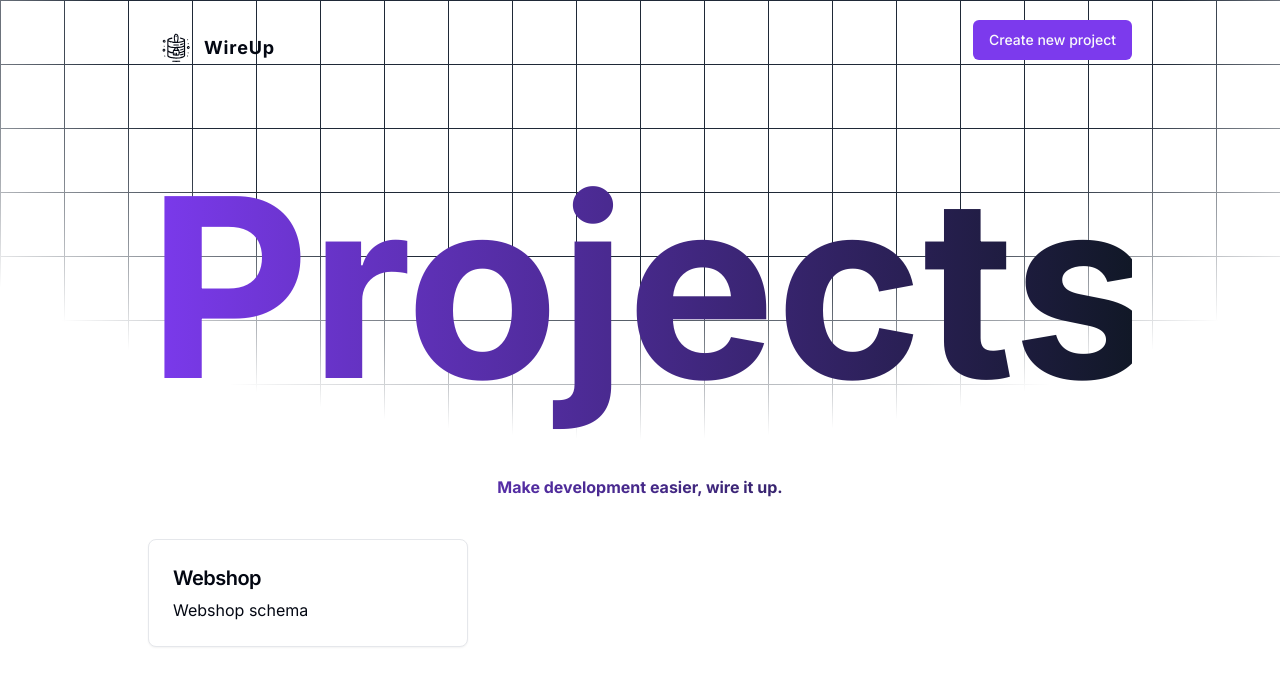
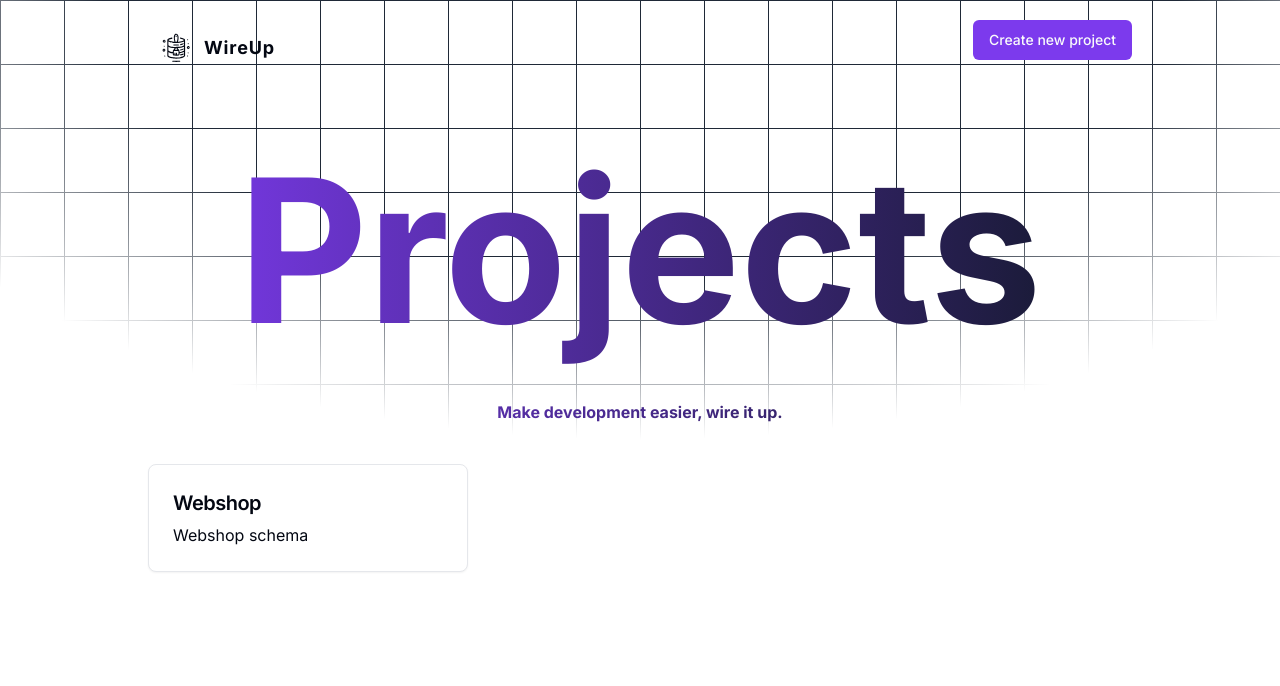
Before and after one commit to Morten010/WireUp, a Next.js app: page / in a window 1280 px wide. Shown: the top 686 px of the page. Built offline with nearby package versions, Linux system fonts and the light colour scheme.

Commit message:
fixed canvas height

```diff
--- a/src/app/page.tsx
+++ b/src/app/page.tsx
@@ -34,7 +34,7 @@ export default function Home() {
       {/* hero */}
       <div className="absolute bottom-0 left-0 right-0 top-0 bg-[linear-gradient(to_right,#1f2937_1px,transparent_1px),linear-gradient(to_bottom,#1f2937_1px,transparent_1px)] bg-[size:4rem_4rem] [mask-image:radial-gradient(ellipse_60%_50%_at_50%_0%,#000_70%,transparent_110%)] -z-10" />
       <div className="bg-gradient-to-r from-primary to-secondary-foreground text-transparent bg-clip-text relative mt-20">
-        <h1 className="text-8xl font-bold text-center md:text-[250px] leading-[1.5]">
+        <h1 className="text-8xl font-bold text-center md:text-[200px] leading-[1.5]">
           Projects
         </h1>
         <p
--- a/src/app/project/[id]/page.tsx
+++ b/src/app/project/[id]/page.tsx
@@ -3,7 +3,6 @@ import AddSchemaButton from '@/components/custom-ui/AddSchemaButton';
 import { FC } from 'react';
 import Sidebar from './components/Sidebar';
 import TopNav from './components/TopNav';
-import Table from './components/Table';
 import { useProject as getProject } from '@/store/useProject';
 import Canvas from '@/components/dnd/Canvas';
 
@@ -29,11 +28,11 @@ const index: FC<indexProps> = ({ params: { id } }) => {
       />
       {/* main */}
       <main
-      className='flex h-[calc(100vh-81px)]'
+      className='flex h-[calc(100vh-80.8px)]'
       >
         <Sidebar />
         <div
-        className='flex-grow relative overflow-hidden max-h-[calc(100vh-102px)] dots'
+        className='flex-grow relative overflow-hidden max-h-[calc(100vh-78px)] dots'
         >
           <AddSchemaButton
           id={project?.id}
@@ -41,9 +40,11 @@ const index: FC<indexProps> = ({ params: { id } }) => {
           />
 
           {/* canvas */}
-            {project && <Canvas
+            {project && (
+            <Canvas
             project={project}
-            />}
+            />
+            )}
           {/* end of canvas */}
 
         </div>
```
